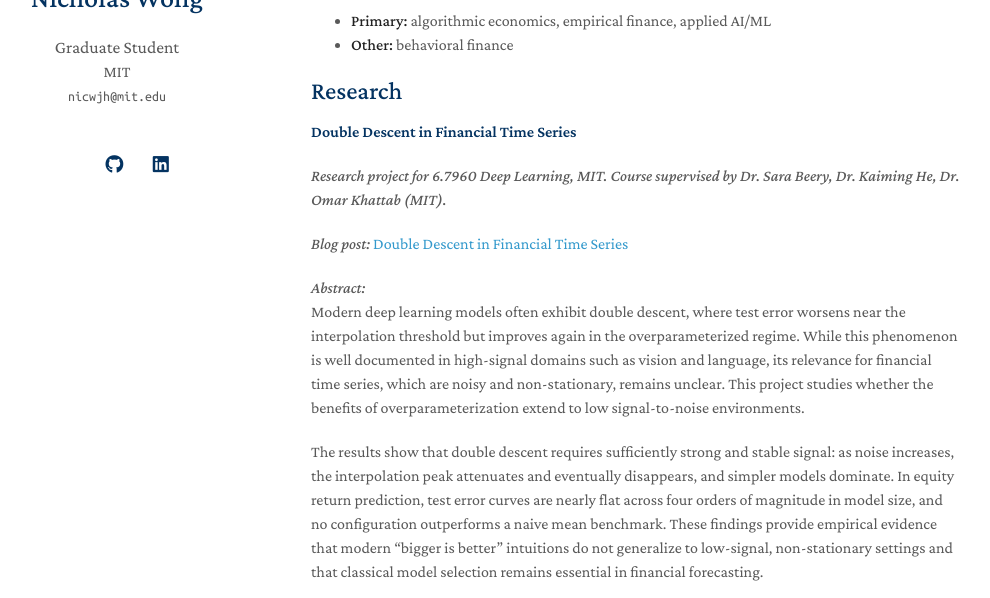
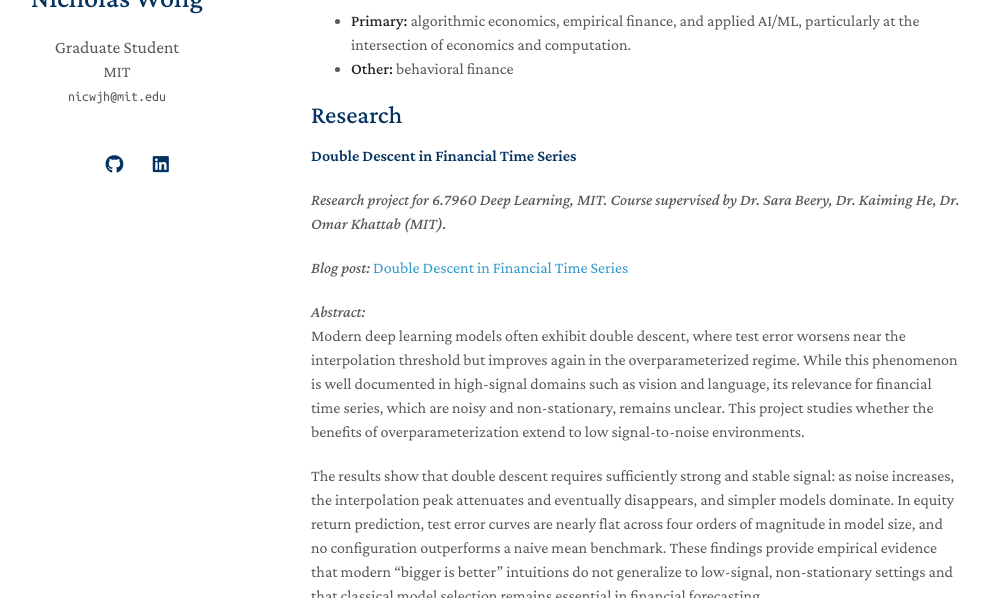
Before and after one commit to nicwjh/nicwjh.github.io, a Jekyll site: the page built from index.md, in a window 1280 px wide and 900 px high, cut to the strip 302-900 px from the top of the window. Shown: the whole strip, without its empty margins (159-1149 px from the left). Built offline with Jekyll 4.4.1, drawn with Linux system fonts in a browser that asks for light colours; a style sheet for code colours, icons or effects is not loaded; our own code applies the rules of GitHub Pages for plain Markdown files.

Commit message:
Update index.md

```diff
--- a/index.md
+++ b/index.md
@@ -10,7 +10,7 @@
 
 ## Research Interests
 
-- **Primary:** algorithmic economics, empirical finance, applied AI/ML
+- **Primary:** algorithmic economics, empirical finance, and applied AI/ML, particularly at the intersection of economics and computation.
 - **Other:** behavioral finance
 
 ## Research
```
